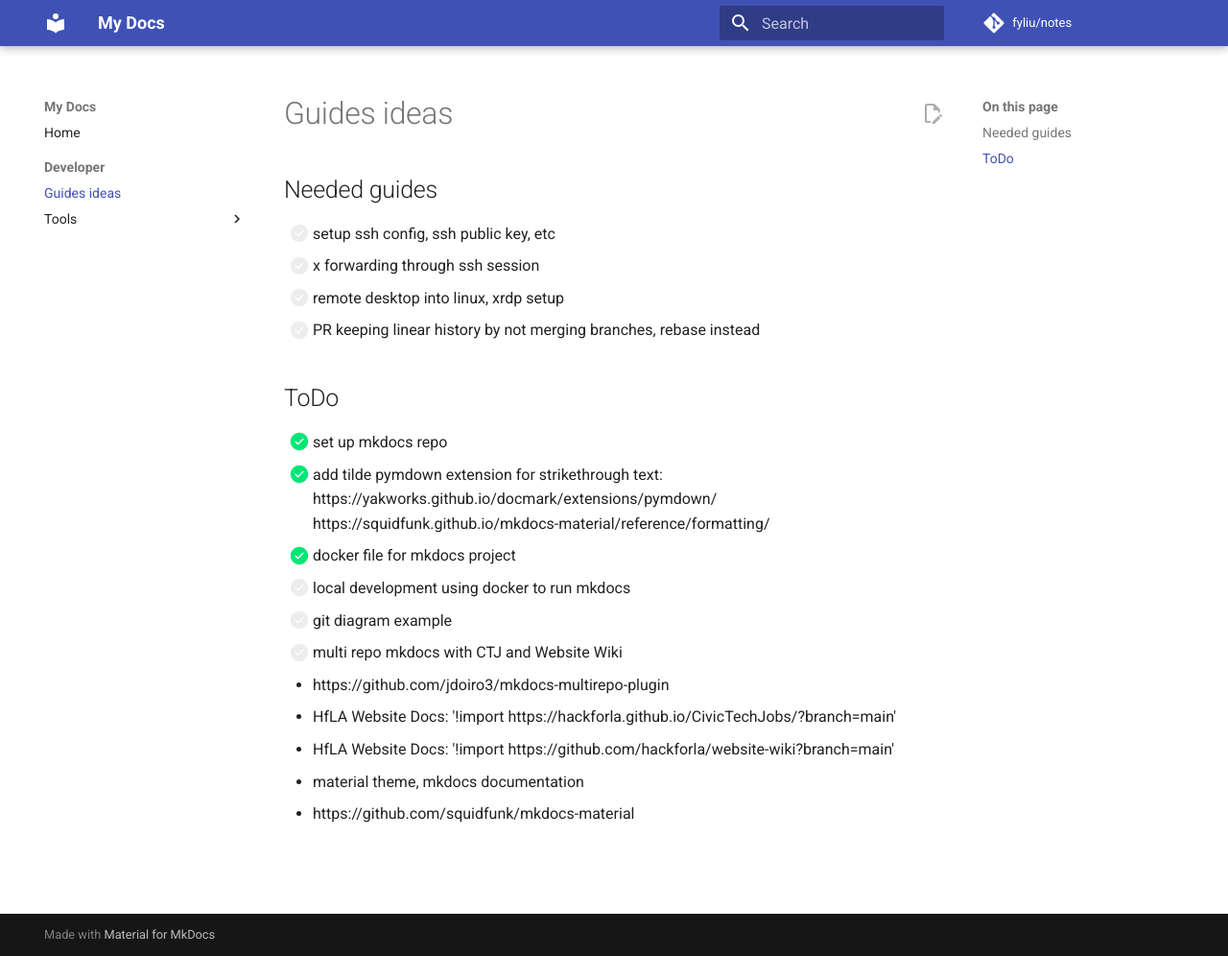
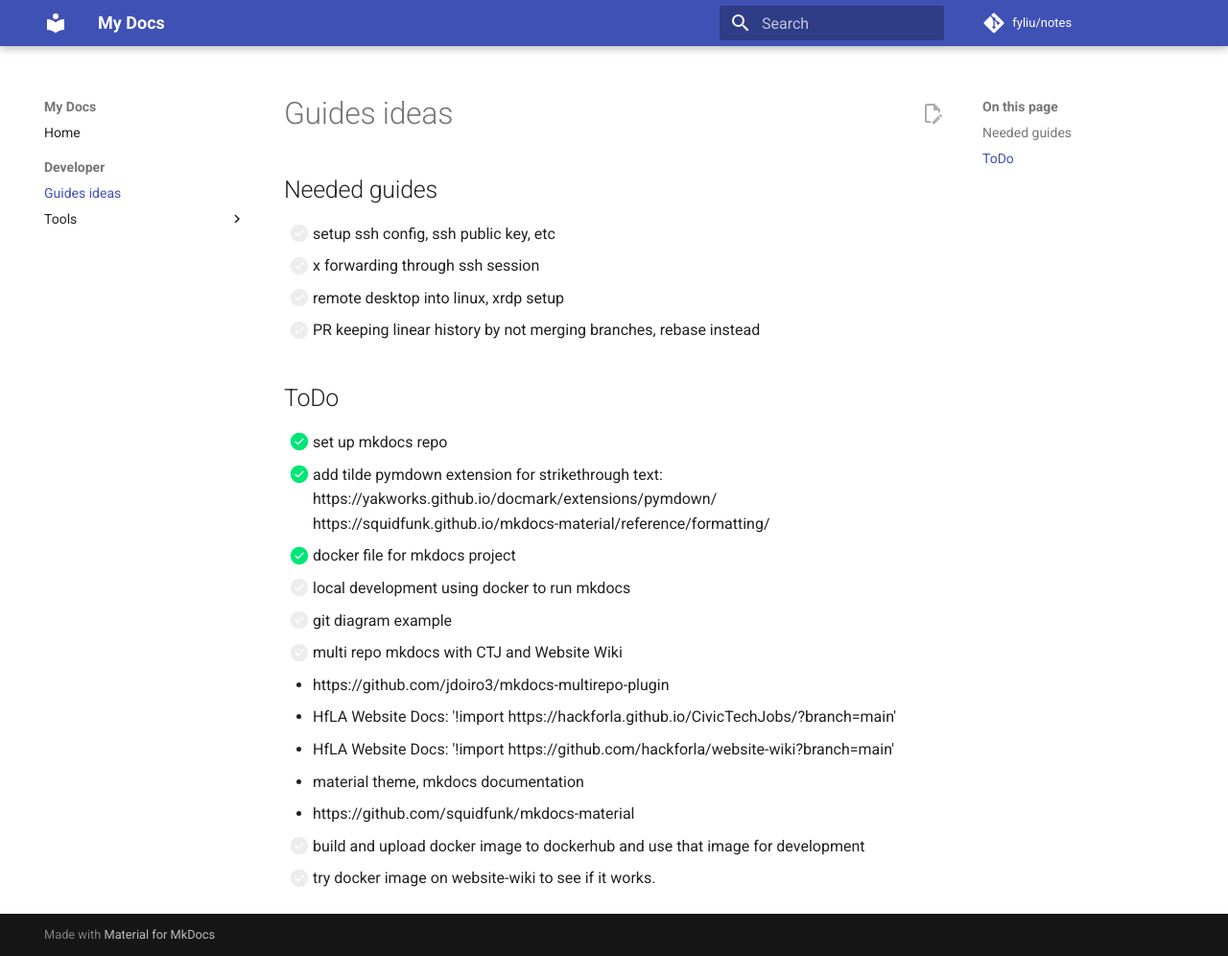
Before and after one commit to fyliu/fyliu.github.io, an MkDocs documentation site: the page built from docs/guides-ideas.md, in a window 1280 px wide and 996 px high. Shown: the whole window at 96% size. Built offline with MkDocs 1.6.1 and Material for MkDocs 9.7.7, drawn with Linux system fonts in a browser that asks for light colours; comment, search, counter and statistics services are not loaded.

Commit message:
add todo items

```diff
--- a/docs/guides-ideas.md
+++ b/docs/guides-ideas.md
@@ -18,3 +18,5 @@
   - HfLA Website Docs: '!import https://github.com/hackforla/website-wiki?branch=main'
   - material theme, mkdocs documentation
   - https://github.com/squidfunk/mkdocs-material
+- [ ] build and upload docker image to dockerhub and use that image for development
+- [ ] try docker image on website-wiki to see if it works.
```
